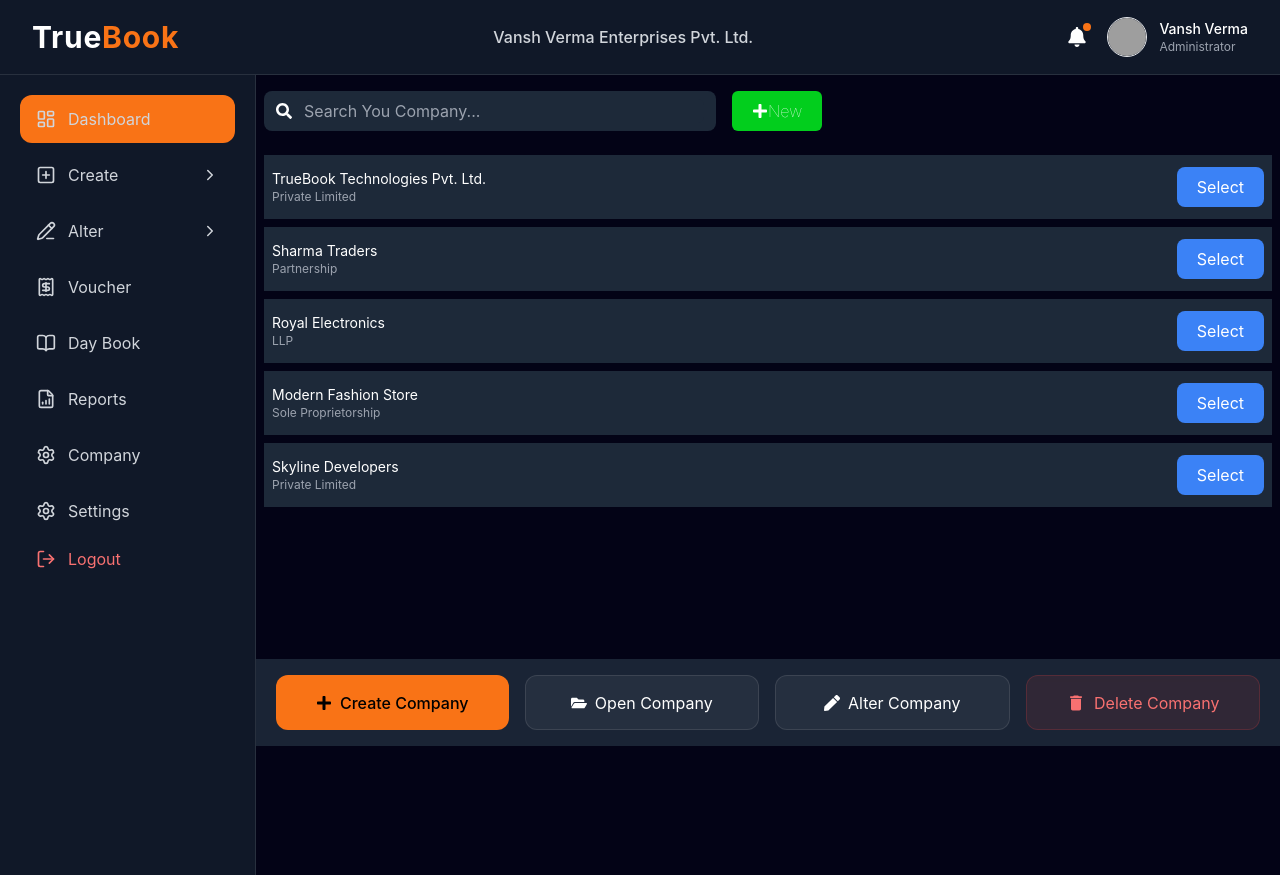
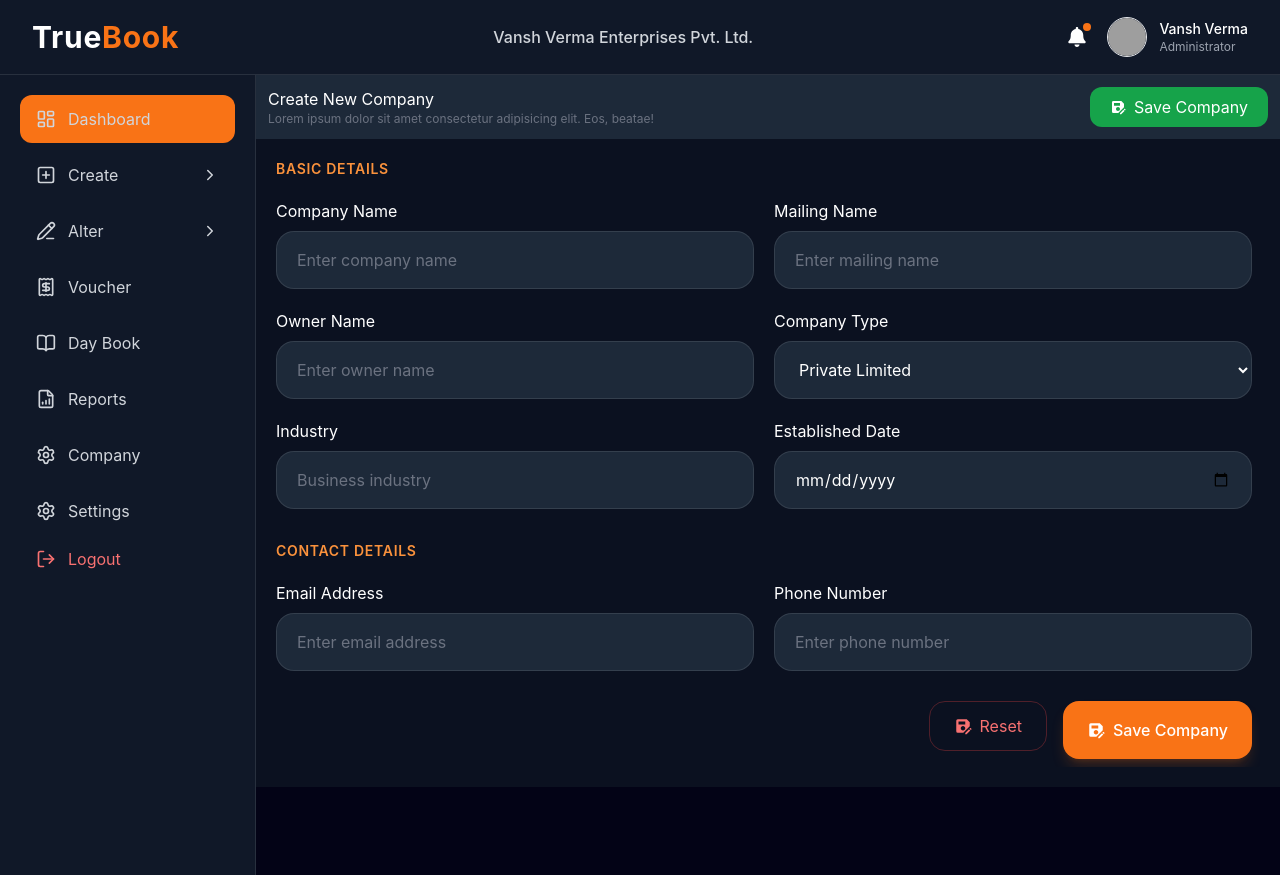
Before and after one commit to vansh-verma-dev/Truebook, a React (Vite) app: page / in a window 1280 px wide. Built offline with nearby package versions, Linux system fonts and the light colour scheme; grey boxes are pictures that could not be loaded.

Commit message:
Create a Company create Form

```diff
--- a/src/App.jsx
+++ b/src/App.jsx
@@ -3,9 +3,10 @@
 import Sidebar from "./components/Sidebar";
 import Dashboard from "./Pages/Dashboard";
 import Company from "./Pages/company";
+import CompnayCreate from "./Pages/CompanyCreate";
 
 function App() {
-    const [activePage, setActivePage] = useState("company");
+    const [activePage, setActivePage] = useState("CreateCompnay");
 
     return (
         <section className="w-full h-[100vh]">
@@ -28,7 +29,10 @@
                             activePage === "voucher" &&
                             <Voucher />
                         }
-
+                        {
+                            activePage === "CreateCompnay" &&
+                            <CompnayCreate/>
+                        }
 
                     </section>
                 </section>
--- /dev/null
+++ b/src/Pages/CompanyCreate.jsx
@@ -0,0 +1,21 @@
+import { MdSaveAs } from "react-icons/md";
+import CompForm from "../components/companyForm";
+
+function CompnayCreate() {
+    return (
+        <section>
+            {/* --Navbar-- */}
+            <nav className="w-[80vw] flex  items-center justify-between px-3 py-3  text-white bg-[#1d2939]">
+                <span>
+                    <h1>Create New Company</h1>
+                    <p className="text-xs text-gray-500">Lorem ipsum dolor sit amet consectetur adipisicing elit. Eos, beatae!</p>
+                </span>
+                <button className="flex items-center gap-2 bg-green-600 px-5 py-2 rounded-xl"><MdSaveAs /> Save Company</button>
+            </nav>
+
+  <CompForm/>
+
+        </section>
+    )
+}
+export default CompnayCreate;
--- /dev/null
+++ b/src/components/CompanyForm.jsx
@@ -0,0 +1,220 @@
+import { MdSaveAs } from "react-icons/md";
+import { HiBuildingOffice2 } from "react-icons/hi2";
+
+function CompForm() {
+    return (
+        <div className="w-full h-full bg-[#0b1120] p-5  ">
+
+            {/* FORM */}
+            <form
+                className="
+                h-[76vh]
+                overflow-y-auto
+                hide-scrollbar
+
+                pr-2
+
+                grid
+                lg:grid-cols-2
+                gap-5
+            "
+            >
+
+                {/* ================= BASIC DETAILS ================= */}
+
+                <div className="col-span-2">
+                    <h2 className="text-sm font-semibold tracking-wider text-orange-400 uppercase">
+                        Basic Details
+                    </h2>
+                </div>
+
+                <InputField label="Company Name" placeholder="Enter company name" />
+                <InputField label="Mailing Name" placeholder="Enter mailing name" />
+
+                <InputField label="Owner Name" placeholder="Enter owner name" />
+
+                <SelectField
+                    label="Company Type"
+                    options={[
+                        "Private Limited",
+                        "LLP",
+                        "Partnership",
+                        "Sole Proprietorship",
+                    ]}
+                />
+
+                <InputField label="Industry" placeholder="Business industry" />
+                <InputField label="Established Date" type="date" />
+
+                {/* ================= CONTACT DETAILS ================= */}
+
+                <div className="col-span-2 mt-3">
+                    <h2 className="text-sm font-semibold tracking-wider text-orange-400 uppercase">
+                        Contact Details
+                    </h2>
+                </div>
+
+                <InputField label="Email Address" placeholder="Enter email address" type="email" />
+
+                <InputField label="Phone Number" placeholder="Enter phone number" />
+
+                <InputField label="Alternate Phone" placeholder="Alternate phone" />
+
+                <InputField label="Website" placeholder="Enter website" />
+
+                {/* ================= TAX DETAILS ================= */}
+
+                <div className="col-span-2 mt-3">
+                    <h2 className="text-sm font-semibold tracking-wider text-orange-400 uppercase">
+                        Tax & Financial
+                    </h2>
+                </div>
+
+                <InputField label="GST Number" placeholder="Enter GST number" />
+
+                <InputField label="PAN Number" placeholder="Enter PAN number" />
+
+                <InputField label="Financial Year" type="date" />
+
+                <SelectField
+                    label="Currency"
+                    options={[
+                        "Indian Rupee (₹)",
+                        "US Dollar ($)",
+                        "Euro (€)",
+                    ]}
+                />
+
+                {/* ADDRESS */}
+                <div className="col-span-2 flex flex-col gap-2">
+                    <label className="label-style">
+                        Address
+                    </label>
+
+                    <textarea
+                        placeholder="Enter company address"
+                        className="premium-input h-[120px] resize-none py-4"
+                    />
+                </div>
+
+                <InputField label="City" placeholder="Enter city" />
+                <InputField label="State" placeholder="Enter state" />
+
+                <InputField label="Country" placeholder="Enter country" />
+                <InputField label="Pincode" placeholder="Enter pincode" />
+
+                {/* ================= BANK DETAILS ================= */}
+
+                <div className="col-span-2 mt-3">
+                    <h2 className="text-sm font-semibold tracking-wider text-orange-400 uppercase">
+                        Banking Details
+                    </h2>
+                </div>
+
+                <InputField label="Bank Name" placeholder="Enter bank name" />
+
+                <InputField label="Account Number" placeholder="Enter account number" />
+
+                <InputField label="IFSC Code" placeholder="Enter IFSC code" />
+
+                <InputField label="UPI ID" placeholder="Enter UPI ID" />
+
+                {/* BUTTONS */}
+
+                <div className="col-span-2 flex justify-end gap-4 pt-6 sticky bottom-0 bg-[#0b1120] pb-2">
+
+                    <button
+                        type="reset"
+                        className="
+                        flex items-center gap-2
+                        border border-red-500/30
+                        text-red-400
+                        hover:bg-red-500/10
+                        px-6 py-3
+                        rounded-2xl
+                        mb-2
+                        transition-all duration-300
+                    "
+                    >
+                        <MdSaveAs className="text-lg" />
+                        Reset
+                    </button>
+
+                    <button
+                        type="submit"
+                        className="
+                        flex items-center gap-2
+
+                        bg-orange-500
+                        hover:bg-orange-600
+
+                        text-white
+                        font-medium
+
+                        px-6 py-3
+                        rounded-2xl
+
+                        shadow-lg shadow-orange-500/20
+
+                        transition-all duration-300
+                    "
+                    >
+                        <MdSaveAs className="text-lg" />
+                        Save Company
+                    </button>
+
+                </div>
+
+            </form>
+        </div>
+    );
+}
+
+export default CompForm;
+
+
+/* ================= REUSABLE INPUT ================= */
+
+function InputField({
+    label,
+    placeholder,
+    type = "text",
+}) {
+    return (
+        <div className="flex flex-col gap-2">
+            <label className="label-style text-white">
+                {label}
+            </label>
+
+            <input
+                type={type}
+                placeholder={placeholder}
+                className="premium-input"
+            />
+        </div>
+    );
+}
+
+
+/* ================= REUSABLE SELECT ================= */
+
+function SelectField({
+    label,
+    options,
+}) {
+    return (
+        <div className="flex flex-col gap-2">
+            <label className="label-style text-white">
+                {label}
+            </label>
+
+            <select className="premium-input text-white">
+                {options.map((item, index) => (
+                    <option key={index}>
+                        {item}
+                    </option>
+                ))}
+            </select>
+        </div>
+    );
+}
--- a/src/index.css
+++ b/src/index.css
@@ -19,3 +19,40 @@
      overflow: hidden;
 
  }
+ /* index.css */
+
+.premium-input{
+  width: 100%;
+  height: 58px;
+
+  background: #1d2939;
+
+  border: 1px solid rgba(255,255,255,0.1);
+
+  border-radius: 18px;
+
+  padding: 0 20px;
+
+  color: white;
+
+  outline: none;
+
+  transition: 0.3s ease;
+}
+
+.premium-input::placeholder{
+  color: #6b7280;
+}
+
+.premium-input:focus{
+  border-color: #f97316;
+}
+
+.hide-scrollbar::-webkit-scrollbar{
+  display: none;
+}
+
+.hide-scrollbar{
+  -ms-overflow-style: none;
+  scrollbar-width: none;
+}
```
